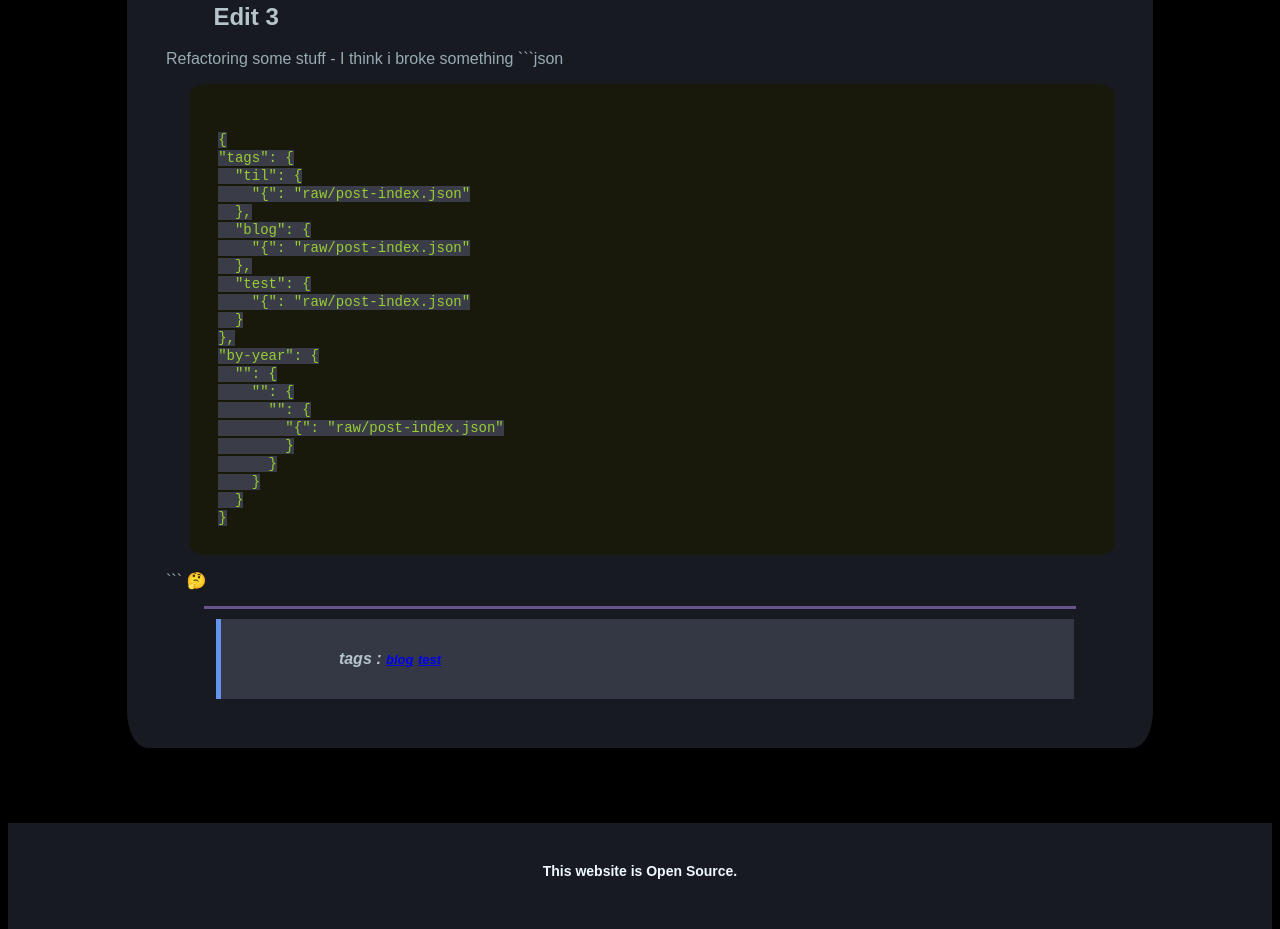
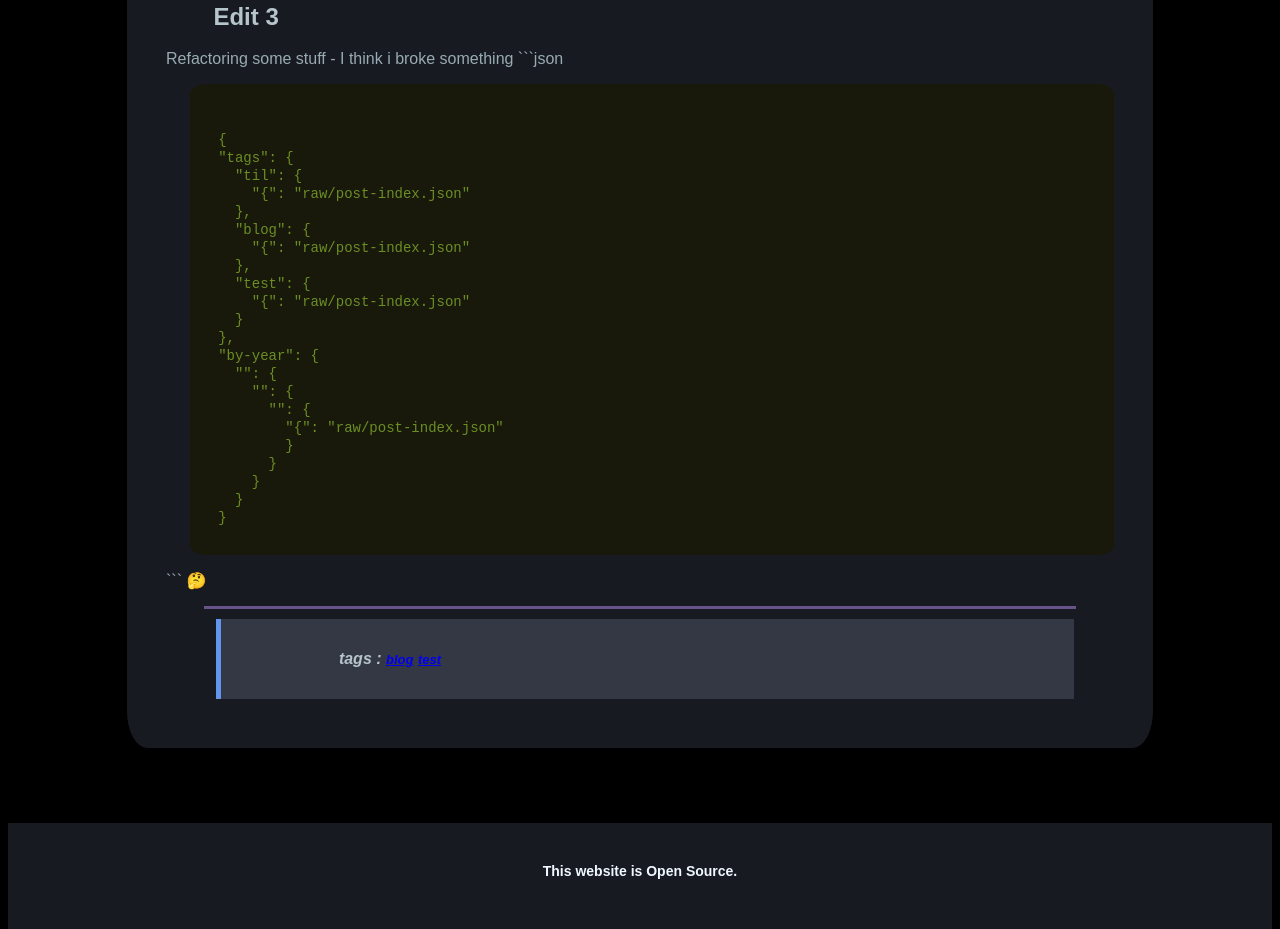
Before and after one commit to envyniv/blog, a plain HTML site: page 2022-224_1111-11.html in a window 1280 px wide. Shown: the part 1350-2279 px from the top of the page. Drawn offline with Linux system fonts and the light colour scheme.

Commit message:
fixed code styling

```diff
--- a/style.css
+++ b/style.css
@@ -93,6 +93,12 @@ pre {
   font-size: 16px;
   margin-left: 2.5%;
   margin-right: auto;
+}
+pre code {
+  background: var(--codebg);
+  color:olivedrab;
+  font-size: 14px;
+  font-family: monospace;
 }
 
 hr {
```
